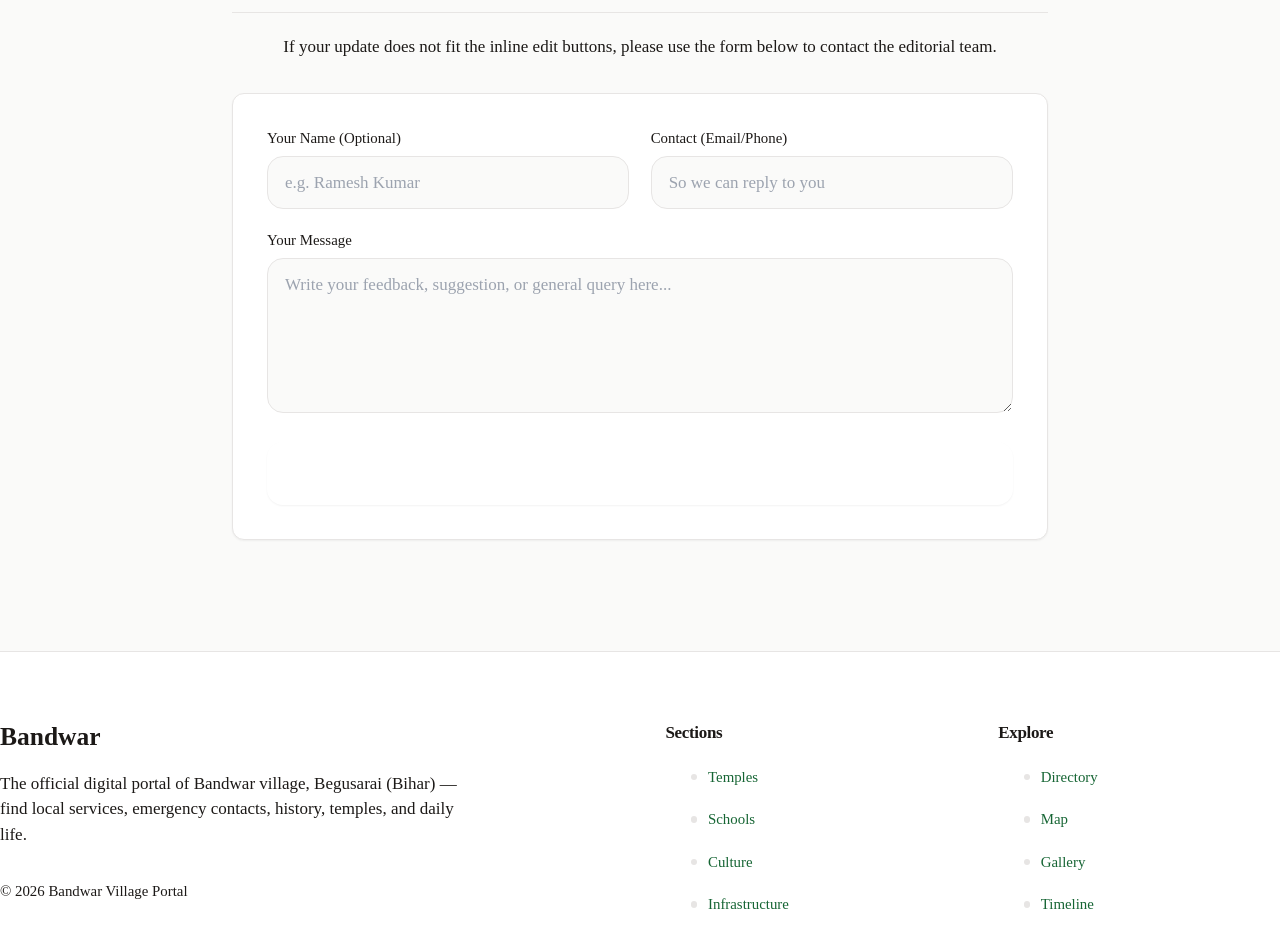
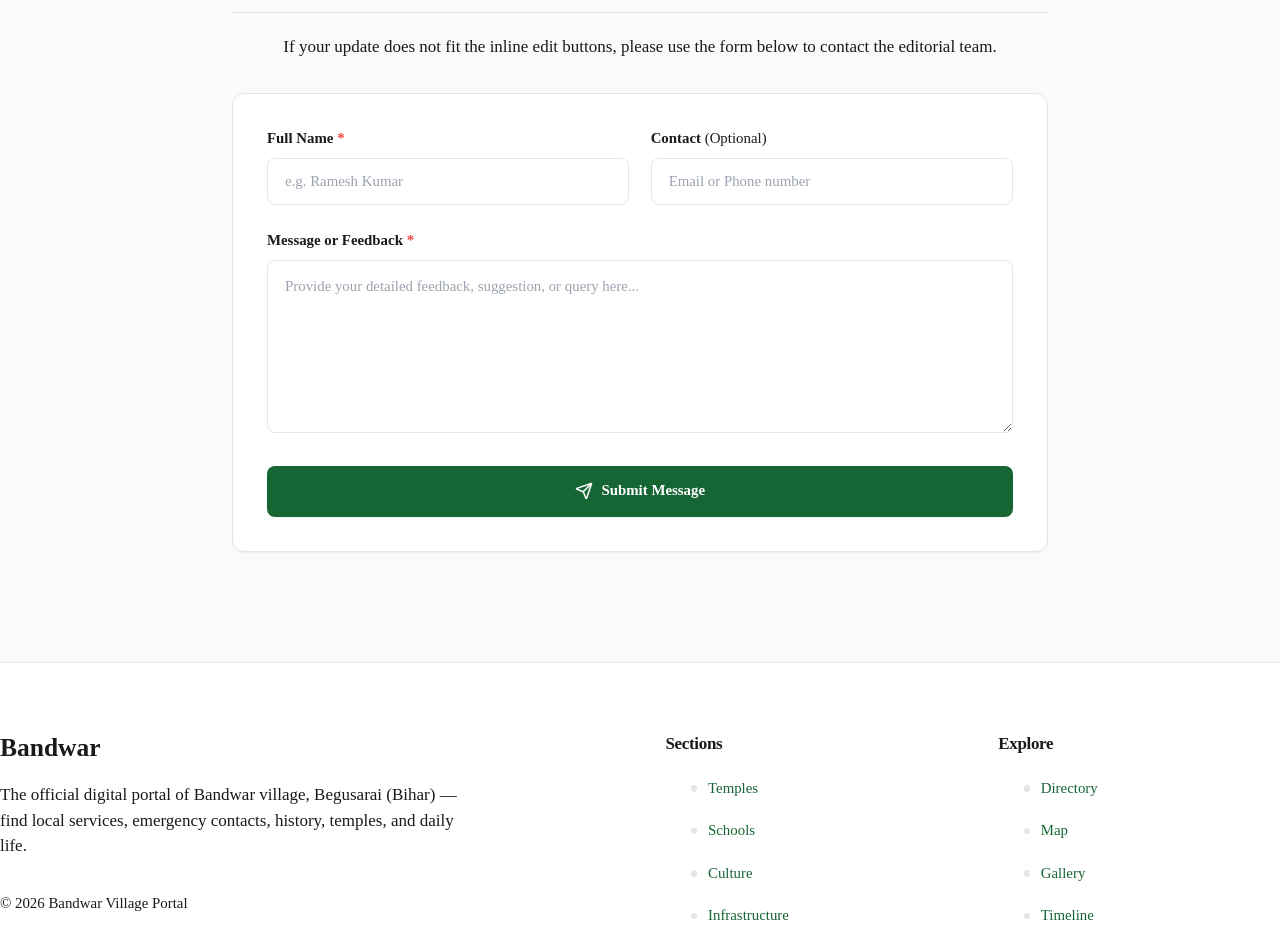
Before and after one commit to ravirajhere/Bandwar, a Next.js app: page /contribute in a window 1280 px wide. Shown: the part 1380-2305 px from the top of the page. Built offline with nearby package versions, Linux system fonts and the light colour scheme; no server answers.

Commit message:
Update ContributeForm.tsx

```diff
--- a/src/components/contribute/ContributeForm.tsx
+++ b/src/components/contribute/ContributeForm.tsx
@@ -35,7 +35,6 @@ export function ContributeForm() {
     formData.append("type", "General Feedback / Message");
 
     try {
-      // 📱 Telegram API Route par bhej rahe hain
       const response = await fetch("/api/telegram-submit", {
         method: "POST",
         body: formData,
@@ -44,81 +43,95 @@ export function ContributeForm() {
 
       if (data.success) {
         setIsSuccess(true);
-        toast("Message sent to Telegram!", "success");
+        toast("Message submitted successfully.", "success");
         setTimeout(() => {
           setIsSuccess(false);
-          setMessage(""); // Success ke baad message clear kar dein
-        }, 3000);
+          setMessage("");
+        }, 3500);
       } else {
-        toast(data.details || "Something went wrong. Please try again.", "error");
+        toast(data.details || "Submission failed. Please try again.", "error");
       }
     } catch (error) {
-      toast("Error sending message. Check your connection.", "error");
+      toast("Network error. Check your connection.", "error");
     } finally {
       setIsSubmitting(false);
     }
   };
 
+  // 🏛️ Formal Success State
   if (isSuccess) {
     return (
-      <div className="text-center py-16">
-        <div className="w-20 h-20 bg-green-100 dark:bg-green-900/30 text-green-600 dark:text-green-400 rounded-full flex items-center justify-center mx-auto mb-6">
-          <CheckCircle2 size={40} />
+      <div className="text-center py-16 px-4">
+        <div className="w-16 h-16 3xl:w-20 3xl:h-20 bg-green-500/10 text-green-600 dark:text-green-500 rounded-full flex items-center justify-center mx-auto mb-5 shadow-sm">
+          <CheckCircle2 size={32} className="3xl:w-10 3xl:h-10" />
         </div>
-        <h2 className="font-serif text-2xl font-bold text-foreground mb-2">Dhanyawad!</h2>
-        <p className="text-muted">Your message has been sent to the village editors.</p>
+        <h2 className="font-serif text-2xl 3xl:text-3xl font-bold text-ink mb-2">Message Received</h2>
+        <p className="text-sm md:text-base 3xl:text-lg text-ink/70 max-w-md mx-auto leading-relaxed">
+          Thank you for your feedback. The editorial team has received your message and will review it shortly.
+        </p>
         <button
           onClick={() => setIsSuccess(false)}
-          className="mt-6 text-brand font-medium hover:underline bg-brand/10 px-6 py-2 rounded-lg"
+          className="mt-8 text-sm md:text-base font-semibold text-accent hover:text-accent-hover bg-accent/10 hover:bg-accent/20 px-6 py-2.5 rounded-md transition-colors focus-visible:outline-none focus-visible:ring-2 focus-visible:ring-accent"
         >
-          Send another message
+          Submit another message
         </button>
       </div>
     );
   }
 
   return (
-    <form onSubmit={handleSubmit} className="space-y-5">
-      <div className="grid grid-cols-1 sm:grid-cols-2 gap-5">
+    <form onSubmit={handleSubmit} className="space-y-6">
+      <div className="grid grid-cols-1 sm:grid-cols-2 gap-5 3xl:gap-6">
         <div>
-          <label className="block text-sm font-medium text-foreground mb-1.5">Your Name (Optional)</label>
+          <label className="block text-sm font-semibold text-ink mb-2">
+            Full Name <span className="text-red-500">*</span>
+          </label>
           <input
             type="text"
             name="Your Name"
+            required
             placeholder="e.g. Ramesh Kumar"
-            className="w-full px-4 py-3 rounded-xl border border-border bg-background focus:ring-2 focus:ring-brand outline-none transition-all"
+            className="w-full h-11 3xl:h-14 px-4 rounded-md border border-divider bg-surface text-ink text-sm 3xl:text-base focus:border-accent focus:ring-2 focus:ring-accent/20 outline-none transition-all"
           />
         </div>
         <div>
-          <label className="block text-sm font-medium text-foreground mb-1.5">Contact (Email/Phone)</label>
+          <label className="block text-sm font-semibold text-ink mb-2">
+            Contact <span className="text-ink/40 font-normal">(Optional)</span>
+          </label>
           <input
             type="text"
             name="Contact"
-            placeholder="So we can reply to you"
-            className="w-full px-4 py-3 rounded-xl border border-border bg-background focus:ring-2 focus:ring-brand outline-none transition-all"
+            placeholder="Email or Phone number"
+            className="w-full h-11 3xl:h-14 px-4 rounded-md border border-divider bg-surface text-ink text-sm 3xl:text-base focus:border-accent focus:ring-2 focus:ring-accent/20 outline-none transition-all"
           />
         </div>
       </div>
 
       <div>
-        <label className="block text-sm font-medium text-foreground mb-1.5">Your Message</label>
+        <label className="block text-sm font-semibold text-ink mb-2">
+          Message or Feedback <span className="text-red-500">*</span>
+        </label>
         <textarea
           name="Message"
           required
-          rows={5}
+          rows={6}
           value={message}
           onChange={(e) => setMessage(e.target.value)}
-          placeholder="Write your feedback, suggestion, or general query here..."
-          className="w-full px-4 py-3 rounded-xl border border-border bg-background focus:ring-2 focus:ring-brand outline-none transition-all resize-y"
+          placeholder="Provide your detailed feedback, suggestion, or query here..."
+          className="w-full px-4 py-3 rounded-md border border-divider bg-surface text-ink text-sm 3xl:text-base focus:border-accent focus:ring-2 focus:ring-accent/20 outline-none transition-all resize-y leading-relaxed"
         ></textarea>
       </div>
 
       <button
         type="submit"
         disabled={isSubmitting}
-        className="w-full flex items-center justify-center gap-2 bg-brand hover:bg-brand-hover text-white py-4 rounded-xl font-semibold text-lg transition-all shadow-sm disabled:opacity-70"
+        className="w-full flex items-center justify-center gap-2 bg-accent hover:bg-accent-hover text-white h-12 3xl:h-14 rounded-md font-semibold text-sm 3xl:text-base transition-all shadow-sm disabled:opacity-70 focus-visible:outline-none focus-visible:ring-2 focus-visible:ring-accent focus-visible:ring-offset-2"
       >
-        {isSubmitting ? <><Loader2 size={20} className="animate-spin" /> Sending...</> : <><Send size={20} /> Send Message</>}
+        {isSubmitting ? (
+          <><Loader2 size={18} className="animate-spin 3xl:w-6 3xl:h-6" /> Submitting...</>
+        ) : (
+          <><Send size={18} className="3xl:w-5 3xl:h-5" /> Submit Message</>
+        )}
       </button>
     </form>
   );
```
